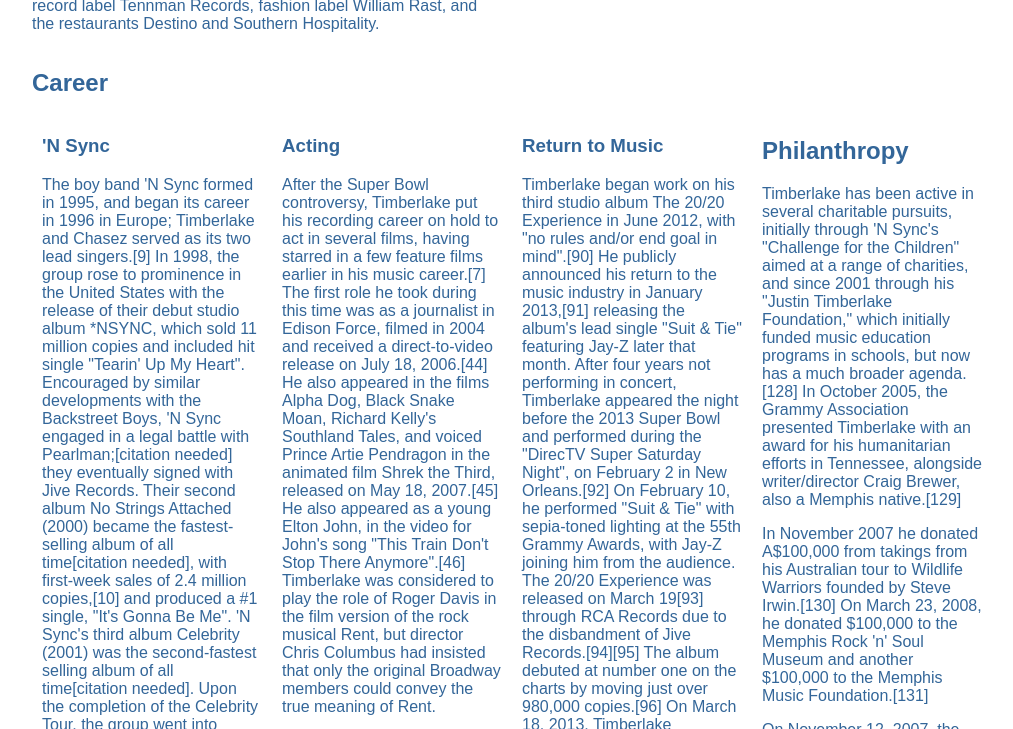
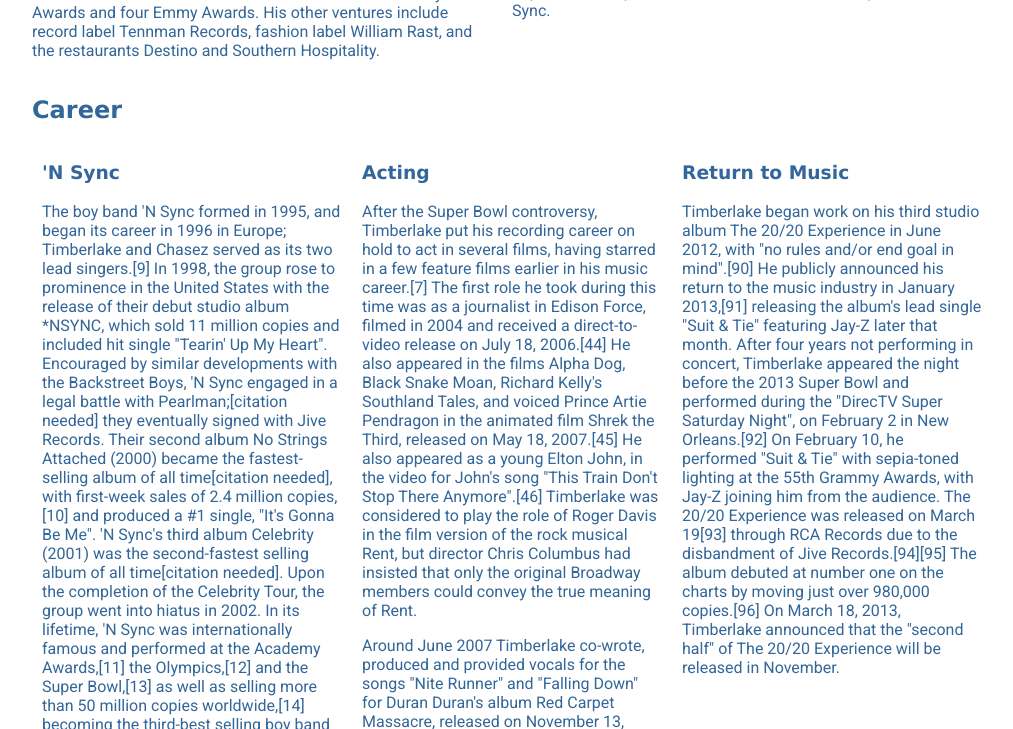
Before and after one commit to jennifernelson/assignment-3, a plain HTML site: page index.html in a window 1280 px wide. Shown: the part 547-1276 px from the top of the page, without its empty margins (128-1141 px from the left). Drawn offline with Linux system fonts and the light colour scheme.

Commit message:
font family

```diff
--- a/css/styles.css
+++ b/css/styles.css
@@ -1,3 +1,11 @@
 body {
 	color: #369;
 }
+
+h1, h2, h3 {
+	font-family: Verdana, Geneva, sans-serif;
+}
+
+p {
+	font-family: 'Roboto', sans-serif;
+}
--- a/index.html
+++ b/index.html
@@ -31,24 +31,24 @@
 <div class="container_12">
 
 <h2>Career</h2>
-<article class="grid_3">
+<article class="grid_4">
 <h3>'N Sync</h3>
 <p>The boy band 'N Sync formed in 1995, and began its career in 1996 in Europe; Timberlake and Chasez served as its two lead singers.[9] In 1998, the group rose to prominence in the United States with the release of their debut studio album *NSYNC, which sold 11 million copies and included hit single "Tearin' Up My Heart". Encouraged by similar developments with the Backstreet Boys, 'N Sync engaged in a legal battle with Pearlman;[citation needed] they eventually signed with Jive Records. Their second album No Strings Attached (2000) became the fastest-selling album of all time[citation needed], with first-week sales of 2.4 million copies,[10] and produced a #1 single, "It's Gonna Be Me". 'N Sync's third album Celebrity (2001) was the second-fastest selling album of all time[citation needed]. Upon the completion of the Celebrity Tour, the group went into hiatus in 2002. In its lifetime, 'N Sync was internationally famous and performed at the Academy Awards,[11] the Olympics,[12] and the Super Bowl,[13] as well as selling more than 50 million copies worldwide,[14] becoming the third-best selling boy band in history.</p>
 </article>
 
-<article class="grid_3">
+<article class="grid_4">
 <h3>Acting</h3>
 <p>After the Super Bowl controversy, Timberlake put his recording career on hold to act in several films, having starred in a few feature films earlier in his music career.[7] The first role he took during this time was as a journalist in Edison Force, filmed in 2004 and received a direct-to-video release on July 18, 2006.[44] He also appeared in the films Alpha Dog, Black Snake Moan, Richard Kelly's Southland Tales, and voiced Prince Artie Pendragon in the animated film Shrek the Third, released on May 18, 2007.[45] He also appeared as a young Elton John, in the video for John's song "This Train Don't Stop There Anymore".[46] Timberlake was considered to play the role of Roger Davis in the film version of the rock musical Rent, but director Chris Columbus had insisted that only the original Broadway members could convey the true meaning of Rent.</p>
 <p>Around June 2007 Timberlake co-wrote, produced and provided vocals for the songs "Nite Runner" and "Falling Down" for Duran Duran's album Red Carpet Massacre, released on November 13, 2007. "Falling Down" had been released as a single in the UK on the previous day.[64] Also in 2007, Timberlake made an appearance on 50 Cent's third album, Curtis. Timberlake, along with Timbaland, is featured on a track called "Ayo Technology", which was the album's fourth single.</p>
 </article>
 
 
-<article class="grid_3">
+<article class="grid_4">
 <h3>Return to Music</h3>
 <p>Timberlake began work on his third studio album The 20/20 Experience in June 2012, with "no rules and/or end goal in mind".[90] He publicly announced his return to the music industry in January 2013,[91] releasing the album's lead single "Suit & Tie" featuring Jay-Z later that month. After four years not performing in concert, Timberlake appeared the night before the 2013 Super Bowl and performed during the "DirecTV Super Saturday Night", on February 2 in New Orleans.[92] On February 10, he performed "Suit & Tie" with sepia-toned lighting at the 55th Grammy Awards, with Jay-Z joining him from the audience. The 20/20 Experience was released on March 19[93] through RCA Records due to the disbandment of Jive Records.[94][95] The album debuted at number one on the charts by moving just over 980,000 copies.[96] On March 18, 2013, Timberlake announced that the "second half" of The 20/20 Experience will be released in November.</p>
 </article>
 
-<aside class="grid_3">
+<aside class="grid_12">
 <h2>Philanthropy</h2>
 <p>Timberlake has been active in several charitable pursuits, initially through 'N Sync's "Challenge for the Children" aimed at a range of charities, and since 2001 through his "Justin Timberlake Foundation," which initially funded music education programs in schools, but now has a much broader agenda.[128] In October 2005, the Grammy Association presented Timberlake with an award for his humanitarian efforts in Tennessee, alongside writer/director Craig Brewer, also a Memphis native.[129]
 <p>In November 2007 he donated A$100,000 from takings from his Australian tour to Wildlife Warriors founded by Steve Irwin.[130] On March 23, 2008, he donated $100,000 to the Memphis Rock 'n' Soul Museum and another $100,000 to the Memphis Music Foundation.[131]</p>
```
